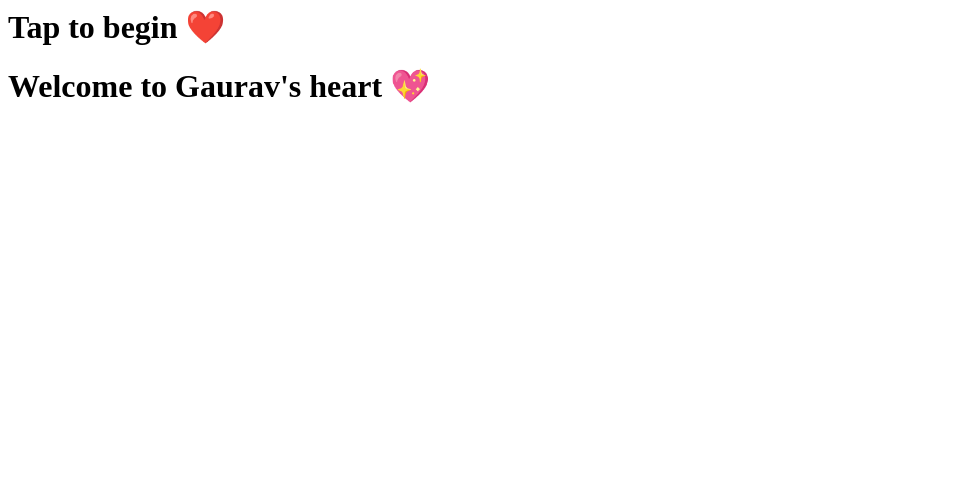
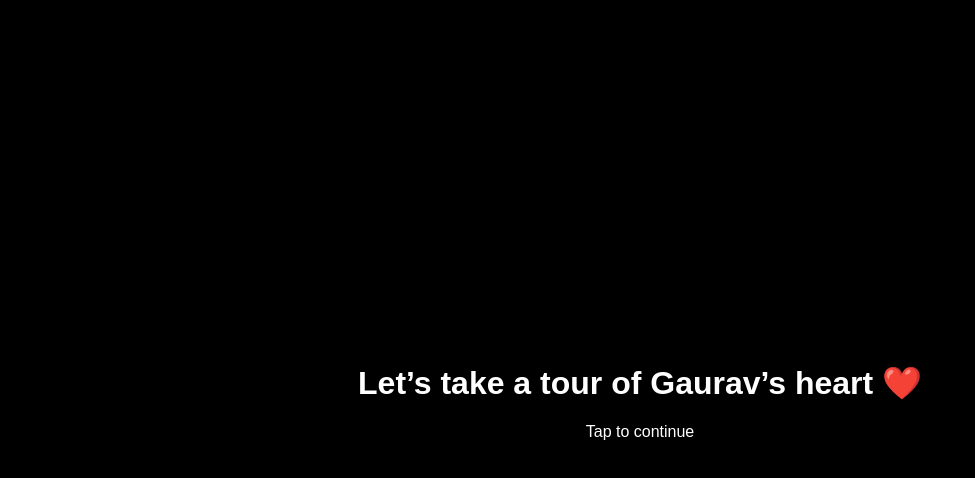
Before and after one commit to gauraaah/new-year-beee, a plain HTML site: page index.html in a window 1280 px wide. Shown: the top 478 px of the page, without its empty margins (0-975 px from the left). Drawn offline with Linux system fonts and the light colour scheme.

Commit message:
Update index.html

```diff
--- a/index.html
+++ b/index.html
@@ -1,13 +1,31 @@
+<!DOCTYPE html>
+<html lang="en">
+<head>
+  <meta charset="UTF-8">
+  <title>For Beeee ❤️</title>
+  <link rel="stylesheet" href="style.css">
+</head>
 <body>
-  <div id="scene1" class="scene active">
-    <h1>Tap to begin ❤️</h1>
+
+  <!-- SCENE 1 -->
+  <div class="scene active" id="scene1">
+    <div class="content">
+      <h1>Let’s take a tour of Gaurav’s heart ❤️</h1>
+      <p class="tap">Tap to continue</p>
+    </div>
   </div>
 
-  <div id="scene2" class="scene">
-    <h1>Welcome to Gaurav's heart 💖</h1>
+ i
+  <!-- SCENE 2 -->
+  <div class="scene" id="scene2">
+    <div class="content">
+      <h1 class="lyrics">🎵 Love is in the air…</h1>
+      <p class="tap">Tap to go ahead</p>
+    </div>
   </div>
 
-  <audio id="bgMusic" src="musicloveee_song.mp3.mp3" preload="auto"></audio>
+  <audio id="bgMusic" src="music.mp3"></audio>
 
-  <script src="script.js?v=3"></script>
+  <script src="script.js"></script>
 </body>
+</html>
```
